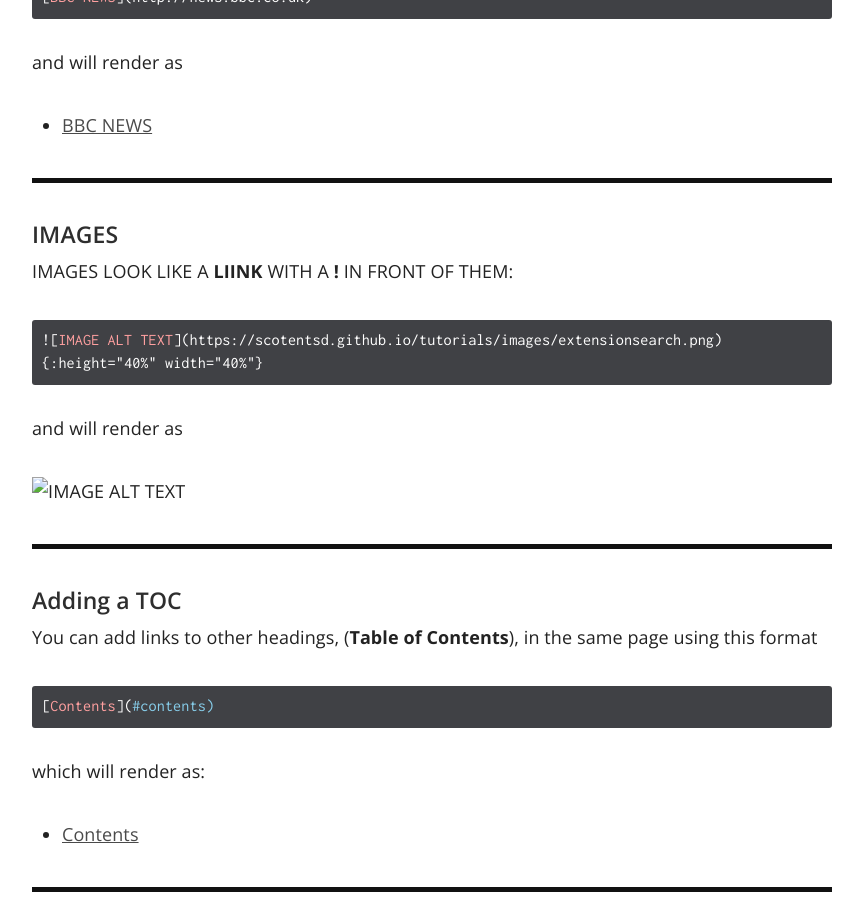
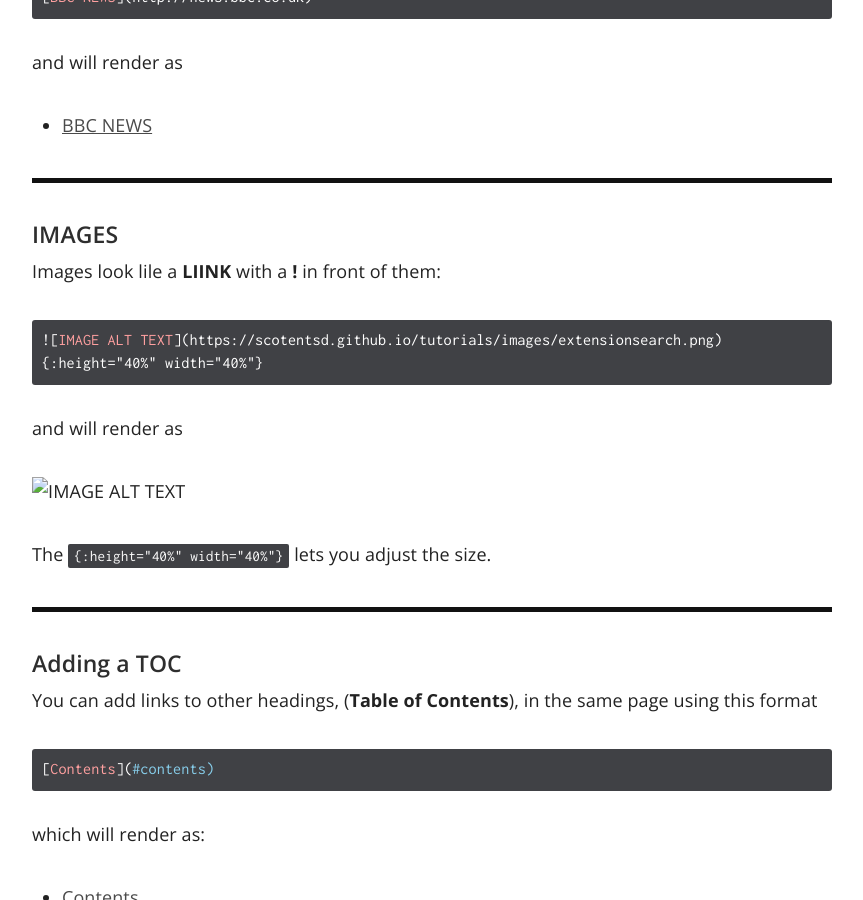
Before and after one commit to scotentSD/Tutorials, a Jekyll site: the page built from _docs/Content/Markdown.md, in a window 1280 px wide and 900 px high, scrolled down 2422 px. Shown: the whole window, without its empty margins (358-1221 px from the left). Built offline with Jekyll 4.4.1, drawn with Linux system fonts in a browser that asks for light colours.

Commit message:
Update Markdown.md
mk

````diff
--- a/_docs/Content/Markdown.md
+++ b/_docs/Content/Markdown.md
@@ -90,7 +90,7 @@ and will render as
 
 ### IMAGES
 
-IMAGES LOOK LIKE A **LIINK** WITH A **!** IN FRONT OF THEM:
+Images look lile a **LIINK** with a **!** in front of them:
 
 ```ruby
 ![IMAGE ALT TEXT](https://scotentsd.github.io/tutorials/images/extensionsearch.png){:height="40%" width="40%"}
@@ -99,6 +99,8 @@ IMAGES LOOK LIKE A **LIINK** WITH A **!** IN FRONT OF THEM:
 and will render as
 
 ![IMAGE ALT TEXT](https://scotentsd.github.io/tutorials/images/extensionsearch.png){:height="40%" width="40%"}
+
+The ```{:height="40%" width="40%"}``` lets you adjust the size.
 
 ---
 
````
